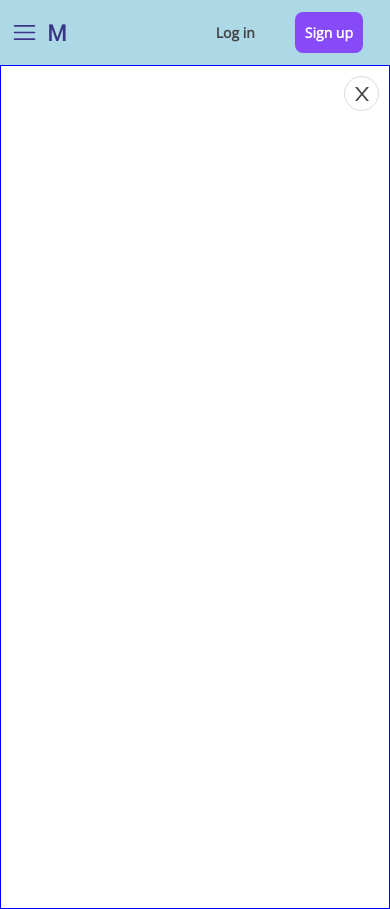
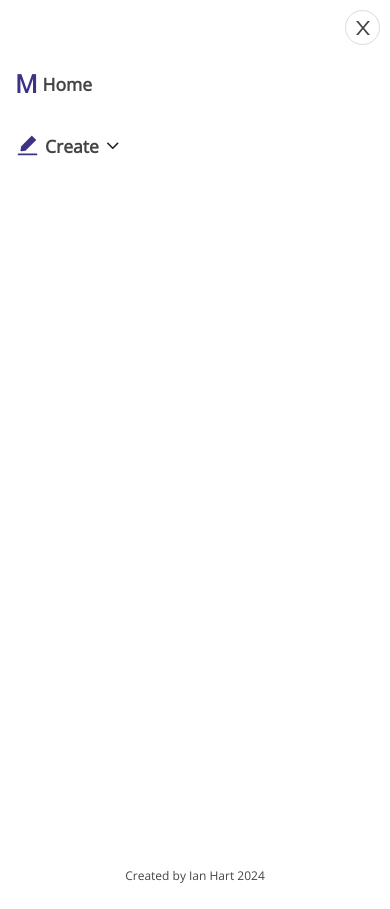
Before and after one commit to ianahart/meliorem, a React (Vite) app in the folder frontend/: page / in a window 390 px wide. Both pictures are taken after a click on the element 24 px from the left and 32 px from the top of the page. After the commit the page ends 885 px from the top, so only its background shows below. Built offline with nearby package versions, Linux system fonts and the light colour scheme.

Commit message:
feat: create hamburger menu inside navigation for smaller screen sizes

```diff
--- a/frontend/src/components/Shared/HamburgerMenu.tsx
+++ b/frontend/src/components/Shared/Navigation/HamburgerMenu.tsx
@@ -1,22 +1,32 @@
 import { Box, Flex } from '@chakra-ui/react';
+import { useCallback, useEffect } from 'react';
 import { AiOutlineClose } from 'react-icons/ai';
+import HamburgerMenuLinks from './HamburgerMenuLinks';
 
 interface IHamburgerMenuProps {
   closeHamburgerMenu: () => void;
 }
 
 const HamburgerMenu = ({ closeHamburgerMenu }: IHamburgerMenuProps) => {
+  const TABLET_WIDTH = 768;
+
+  const handleResize = useCallback(
+    (event: Event) => {
+      const target = event.target as Window;
+      if (target.innerWidth > TABLET_WIDTH) {
+        closeHamburgerMenu();
+      }
+    },
+    [closeHamburgerMenu]
+  );
+
+  useEffect(() => {
+    window.addEventListener('resize', handleResize);
+    return () => window.removeEventListener('resize', handleResize);
+  }, [handleResize]);
+
   return (
-    <Box
-      border="1px solid blue"
-      width="100%"
-      minH="100vh"
-      top="65px"
-      bg="#fff"
-      zIndex={10}
-      left="0"
-      pos="absolute"
-    >
+    <Box width="100%" minH="100vh" top="0" bg="#fff" zIndex={10} left="0" pos="absolute">
       <Flex m="1rem" justify="flex-end">
         <Flex
           onClick={closeHamburgerMenu}
@@ -36,6 +46,7 @@ const HamburgerMenu = ({ closeHamburgerMenu }: IHamburgerMenuProps) => {
           <AiOutlineClose />
         </Flex>
       </Flex>
+      <HamburgerMenuLinks />
     </Box>
   );
 };
--- /dev/null
+++ b/frontend/src/components/Shared/Navigation/HamburgerMenuLink.tsx
@@ -0,0 +1,68 @@
+import { Box, Flex, Text } from '@chakra-ui/react';
+import { Link as RouterLink } from 'react-router-dom';
+import { IoChevronDown, IoChevronUp } from 'react-icons/io5';
+import { ISubLink } from '../../../interfaces';
+import { useState } from 'react';
+
+export interface IHamburgerMenuLinkProps {
+  linkName: string;
+  icon: string | React.ReactNode;
+  subLinks: ISubLink[];
+}
+
+const HamburgerMenuLink = ({ linkName, icon, subLinks }: IHamburgerMenuLinkProps) => {
+  const [subMenuOpen, setSubMenuOpen] = useState(false);
+
+  return (
+    <Box
+      _hover={{ borderColor: 'rgba(134,74,249, 0.5)' }}
+      borderLeft="5px solid"
+      borderRadius={4}
+      borderColor="transparent"
+      p="1rem"
+      my="1rem"
+    >
+      <Flex
+        cursor="pointer"
+        onClick={() => setSubMenuOpen((prevState) => !prevState)}
+        align="center"
+        fontSize="1.75rem"
+      >
+        <Box mr="0.5rem" fontSize="2.5rem" fontWeight="bold" color="primary.dark">
+          {icon}
+        </Box>
+        <Box>
+          <Text fontWeight="bold" color="text.secondary">
+            {linkName}
+          </Text>
+        </Box>
+        <Box ml="0.5rem">{subMenuOpen ? <IoChevronUp /> : <IoChevronDown />}</Box>
+      </Flex>
+
+      {subMenuOpen && (
+        <Box>
+          {subLinks.map((subLink, index) => {
+            return (
+              <Flex
+                _hover={{ backgroundColor: 'rgba(134,74,249, 0.2)' }}
+                ml="3rem"
+                p="0.5rem"
+                borderRadius={4}
+                key={index}
+                color="text.secondary"
+                my="2rem"
+                fontSize="1.4rem"
+                align="center"
+              >
+                <Box mr="0.5rem">{subLink.icon}</Box>
+                <RouterLink to={subLink.linkName}>{subLink.linkText}</RouterLink>
+              </Flex>
+            );
+          })}
+        </Box>
+      )}
+    </Box>
+  );
+};
+
+export default HamburgerMenuLink;
--- /dev/null
+++ b/frontend/src/components/Shared/Navigation/HamburgerMenuLinkMin.tsx
@@ -0,0 +1,40 @@
+import { Box, Flex, Text } from '@chakra-ui/react';
+import { Link as RouterLink } from 'react-router-dom';
+
+export interface IHamburgerMenuLinkMinProps {
+  linkName: string;
+  linkPath: string;
+  icon: string | React.ReactNode;
+}
+
+const HamburgerMenuLinkMin = ({
+  linkName,
+  linkPath,
+  icon,
+}: IHamburgerMenuLinkMinProps) => {
+  return (
+    <RouterLink to={linkPath}>
+      <Flex
+        my="1rem"
+        align="center"
+        _hover={{ borderColor: 'rgba(134,74,249, 0.5)' }}
+        borderLeft="5px solid"
+        borderRadius={4}
+        borderColor="transparent"
+        fontSize="1.75rem"
+        p="1rem"
+      >
+        <Box mr="0.5rem" fontSize="2.5rem" fontWeight="bold" color="primary.dark">
+          {icon}
+        </Box>
+        <Box>
+          <Text fontWeight="bold" color="text.secondary">
+            {linkName}
+          </Text>
+        </Box>
+      </Flex>
+    </RouterLink>
+  );
+};
+
+export default HamburgerMenuLinkMin;
--- /dev/null
+++ b/frontend/src/components/Shared/Navigation/HamburgerMenuLinks.tsx
@@ -0,0 +1,28 @@
+import { Box } from '@chakra-ui/react';
+import HamburgerMenuLink from './HamburgerMenuLink';
+import HamburgerMenuLinkMin from './HamburgerMenuLinkMin';
+import { AiFillEdit } from 'react-icons/ai';
+import { CgNotes } from 'react-icons/cg';
+import { PiCards } from 'react-icons/pi';
+import { FaRegFolder } from 'react-icons/fa';
+
+const HamburgerMenuLinks = () => {
+  const createSubLinks = [
+    { linkName: '/notes', linkText: 'Notes', icon: <CgNotes /> },
+    { linkName: '/study-set', linkText: 'Study set', icon: <PiCards /> },
+    { linkName: '/folder', linkText: 'Folder', icon: <FaRegFolder /> },
+  ];
+
+  return (
+    <Box>
+      <HamburgerMenuLinkMin linkPath="/" linkName="Home" icon="M" />
+      <HamburgerMenuLink
+        linkName="Create"
+        icon={<AiFillEdit />}
+        subLinks={createSubLinks}
+      />
+    </Box>
+  );
+};
+
+export default HamburgerMenuLinks;
--- /dev/null
+++ b/frontend/src/interfaces/index.ts
@@ -0,0 +1,5 @@
+export interface ISubLink {
+  linkName: string;
+  linkText: string;
+  icon: string | React.ReactNode;
+}
```
Also changed, not shown: frontend/src/components/Shared/Navigation/index.tsx (renamed from frontend/src/components/Shared/Navigation.tsx).
